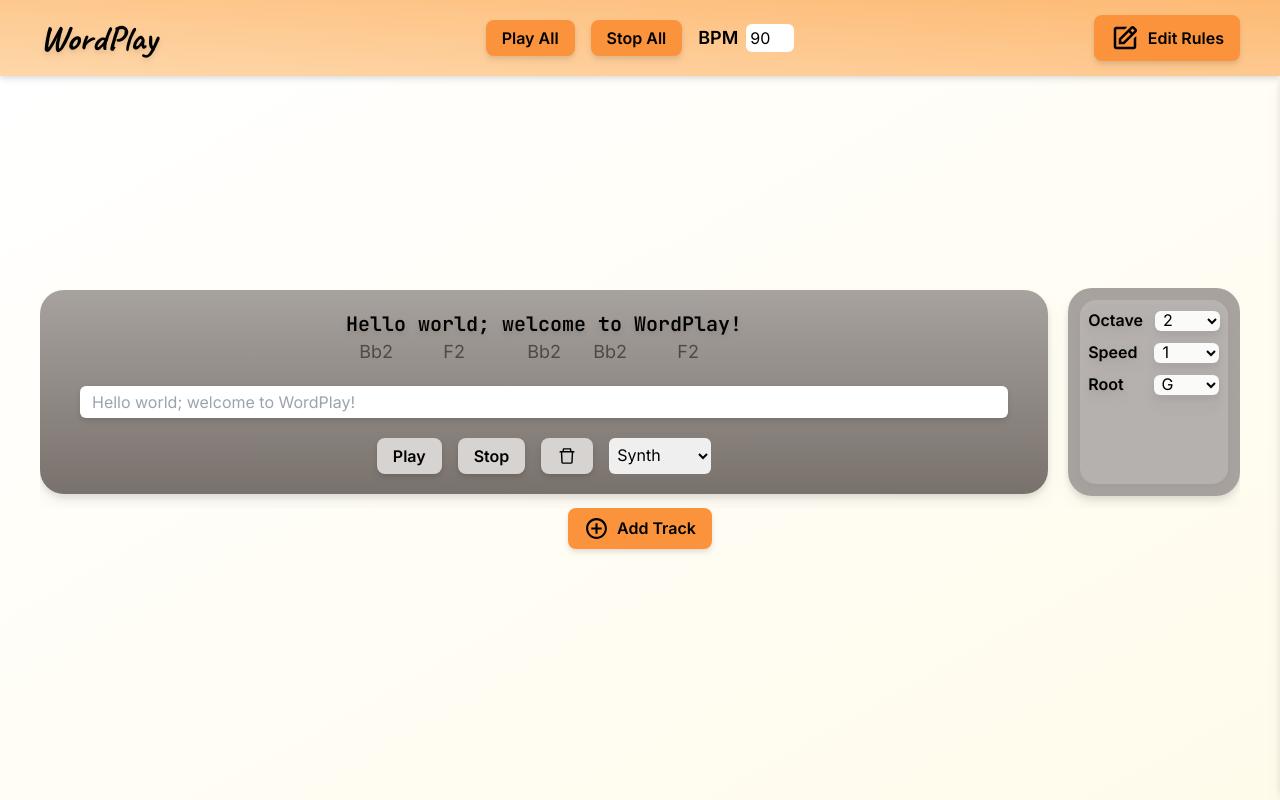
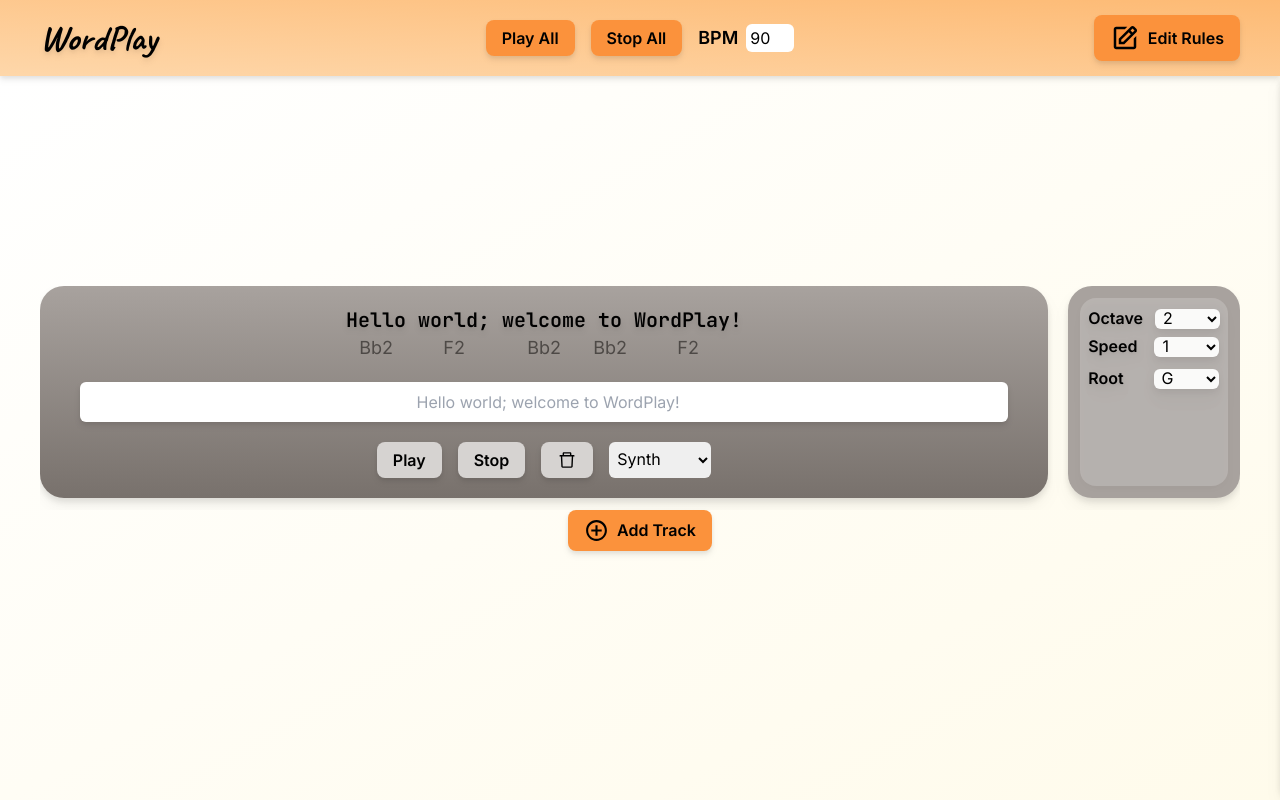
Before and after one commit to antonwallstedt/wordplay, a React (Vite) app: page / in a window 1280 px wide. Shown: the top 800 px of the page. Built offline with nearby package versions, Linux system fonts and the light colour scheme; what tw-elements would draw is missing.

Commit message:
Fix with styling

```diff
--- a/src/presentational/Track.jsx
+++ b/src/presentational/Track.jsx
@@ -26,7 +26,7 @@ const Track = ({
           {displayText.map((obj, index) => highlightWord(obj, index))}
         </div>
         <input
-          className="mt-5 w-full rounded-md p-1 indent-2 drop-shadow-md"
+          className="mt-5 w-full rounded-md p-2 text-center indent-2 drop-shadow-md"
           maxLength="80"
           placeholder={displayText.map((obj) => obj.word).join(" ")}
           onChange={handleChange}
@@ -68,7 +68,7 @@ const Track = ({
               ))}
             </select>
           </div>
-          <div className="mt-2 flex flex-row">
+          <div className="mt-1 flex flex-row">
             <h3 className="text-md font-semibold drop-shadow-sm">Speed</h3>
             <select
               className="ml-[17px] mt-[3px] h-5 w-[65px] rounded-md bg-stone-50 indent-1"
```
